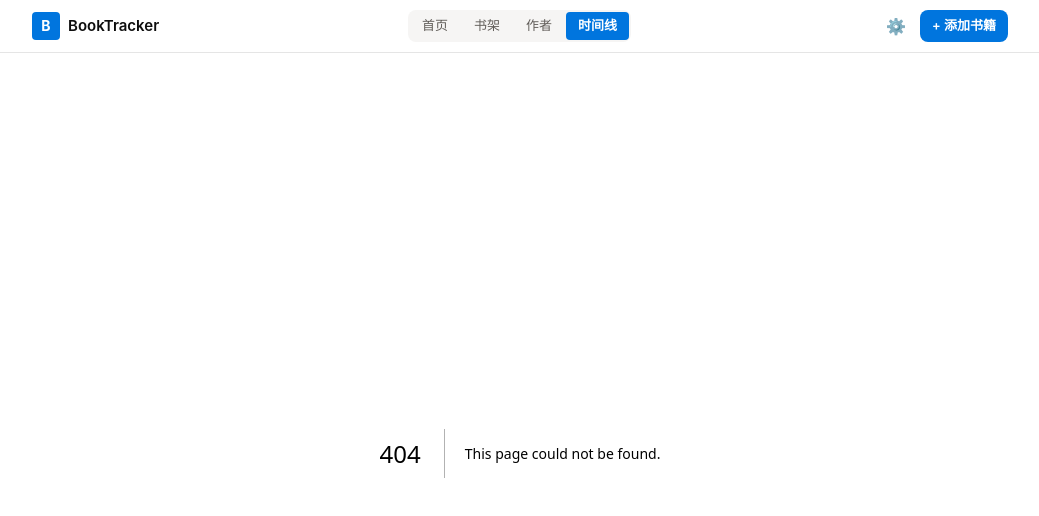
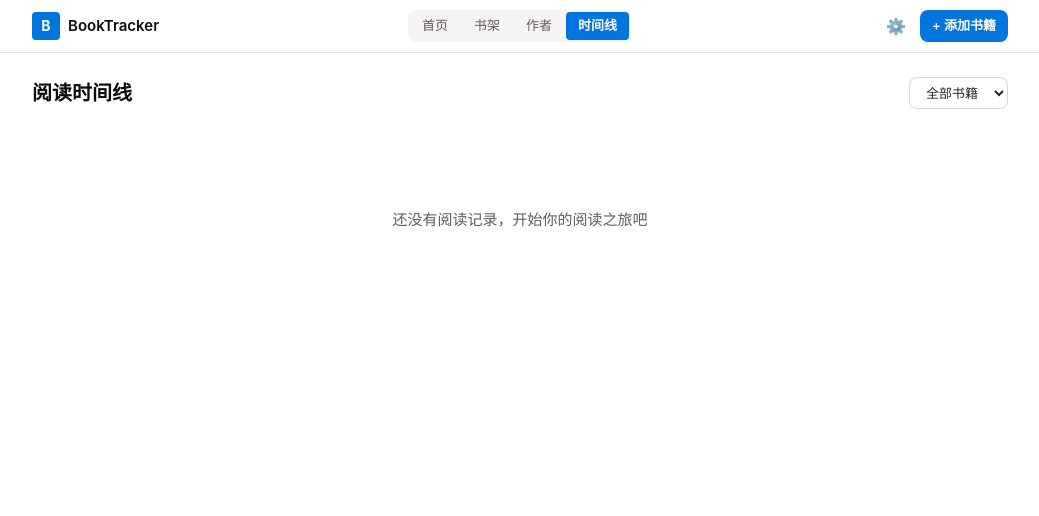
Before and after one commit to talentwill/BookTracker, a Next.js app: page /timeline in a window 1280 px wide. Before the commit this address had no page. Shown: the top 516 px of the page, without its empty margins (120-1159 px from the left). Built offline with nearby package versions, Linux system fonts and the light colour scheme.

Commit message:
feat: add reading timeline page with mind-map node style

```diff
--- /dev/null
+++ b/src/app/timeline/page.tsx
@@ -0,0 +1,189 @@
+"use client"
+
+import { useState } from "react"
+import { useBookStore } from "@/lib/store"
+
+interface DayGroup {
+  dateKey: string
+  dateLabel: string
+  weekday: string
+  chapters: Array<{
+    bookId: string
+    bookTitle: string
+    coverUrl?: string
+    tocItemId: string
+    chapterTitle: string
+  }>
+}
+
+const WEEKDAYS = ["周日", "周一", "周二", "周三", "周四", "周五", "周六"]
+
+function formatDateLabel(dateKey: string): { month: string; day: string; weekday: string } {
+  const d = new Date(dateKey + "T00:00:00")
+  return {
+    month: `${d.getMonth() + 1}月`,
+    day: `${d.getDate()}日`,
+    weekday: WEEKDAYS[d.getDay()],
+  }
+}
+
+export default function TimelinePage() {
+  const [selectedBookId, setSelectedBookId] = useState<string>("all")
+  const store = useBookStore()
+
+  // Aggregate completed chapters by date
+  const completedStatuses = store.chapterStatuses.filter(
+    s => s.checked && s.checkedAt !== null
+  )
+
+  // Build tocItemId → book map
+  const tocItemMap = new Map(store.tocItems.map(t => [t.id, t]))
+
+  // Group by date
+  const dateMap = new Map<string, DayGroup>()
+
+  for (const status of completedStatuses) {
+    const tocItem = tocItemMap.get(status.tocItemId)
+    if (!tocItem) continue
+
+    const book = store.books.find(b => b.id === tocItem.bookId)
+    if (!book) continue
+
+    // Filter by selected book
+    if (selectedBookId !== "all" && tocItem.bookId !== selectedBookId) continue
+
+    const dateKey = new Date(status.checkedAt!).toISOString().slice(0, 10)
+
+    if (!dateMap.has(dateKey)) {
+      const { month, day, weekday } = formatDateLabel(dateKey)
+      dateMap.set(dateKey, {
+        dateKey,
+        dateLabel: `${month}${day}`,
+        weekday,
+        chapters: [],
+      })
+    }
+
+    dateMap.get(dateKey)!.chapters.push({
+      bookId: book.id,
+      bookTitle: book.title,
+      coverUrl: book.coverUrl,
+      tocItemId: tocItem.id,
+      chapterTitle: tocItem.title,
+    })
+  }
+
+  // Sort by date descending
+  const groups = [...dateMap.values()].sort((a, b) => b.dateKey.localeCompare(a.dateKey))
+
+  // Books that have reading records
+  const booksWithRecords = store.books.filter(book =>
+    completedStatuses.some(s => {
+      const tocItem = tocItemMap.get(s.tocItemId)
+      return tocItem?.bookId === book.id
+    })
+  )
+
+  return (
+    <div className="px-6 py-6">
+      <div className="mb-5 flex items-center justify-between">
+        <h1 className="text-xl font-bold text-[rgba(0,0,0,0.95)]">阅读时间线</h1>
+        <select
+          value={selectedBookId}
+          onChange={e => setSelectedBookId(e.target.value)}
+          className="border border-[rgba(0,0,0,0.15)] rounded-md px-3 py-1.5 text-[13px] text-[rgba(0,0,0,0.85)] bg-white outline-none focus:border-[#0075de]"
+        >
+          <option value="all">全部书籍</option>
+          {booksWithRecords.map(book => (
+            <option key={book.id} value={book.id}>{book.title}</option>
+          ))}
+        </select>
+      </div>
+
+      {groups.length === 0 ? (
+        <div className="flex flex-col items-center justify-center py-20 text-[#615d59]">
+          <p className="text-[15px]">
+            {selectedBookId === "all"
+              ? "还没有阅读记录，开始你的阅读之旅吧"
+              : "这本书还没有阅读记录"}
+          </p>
+        </div>
+      ) : (
+        <div className="relative">
+          {groups.map((group, groupIdx) => {
+            // Group chapters by book within each day
+            const bookMap = new Map<string, typeof group.chapters>()
+            for (const ch of group.chapters) {
+              if (!bookMap.has(ch.bookId)) bookMap.set(ch.bookId, [])
+              bookMap.get(ch.bookId)!.push(ch)
+            }
+
+            return (
+              <div key={group.dateKey} className="mb-6">
+                {/* Date node - hollow pill */}
+                <div className="inline-flex items-center gap-2 border-2 border-[#0075de] rounded-[20px] px-3.5 py-1.5">
+                  <span className="w-2 h-2 rounded-full bg-[#0075de]" />
+                  <span className="text-[13px] font-semibold text-[rgba(0,0,0,0.85)]">
+                    {group.dateLabel} · {group.weekday}
+                  </span>
+                  <span className="text-[12px] text-[#615d59]">
+                    {group.chapters.length}章
+                  </span>
+                </div>
+
+                {/* Dashed branch line + book groups */}
+                <div className="ml-2.5 border-l-2 border-dashed border-[#d0cfcf] pl-5 mt-2 mb-2">
+                  {[...bookMap.entries()].map(([bookId, chapters]) => {
+                    const book = store.books.find(b => b.id === bookId)
+                    return (
+                      <div key={bookId} className="mb-3 last:mb-0">
+                        {/* Book row */}
+                        <div className="flex items-center gap-2 mb-1">
+                          <div className="w-6 h-8 rounded-[3px] bg-[#fef3e0] flex items-center justify-center text-[12px] shrink-0 overflow-hidden">
+                            {book?.coverUrl ? (
+                              <img
+                                src={book.coverUrl}
+                                alt={book.title}
+                                className="w-full h-full object-cover"
+                                onError={e => { (e.target as HTMLImageElement).style.display = "none" }}
+                              />
+                            ) : (
+                              "📘"
+                            )}
+                          </div>
+                          <span className="text-[13px] font-medium text-[rgba(0,0,0,0.85)]">
+                            {book?.title ?? "未知"}
+                          </span>
+                        </div>
+
+                        {/* Chapter chips */}
+                        <div className="ml-8 flex flex-wrap gap-1.5">
+                          {chapters.map(ch => (
+                            <span
+                              key={ch.tocItemId}
+                              className="inline-flex items-center gap-1 bg-white border border-[rgba(0,0,0,0.08)] rounded-[12px] px-2.5 py-1 text-[12px] text-[rgba(0,0,0,0.65)]"
+                            >
+                              <span className="w-[5px] h-[5px] rounded-full bg-[#0075de]" />
+                              {ch.chapterTitle}
+                            </span>
+                          ))}
+                        </div>
+                      </div>
+                    )
+                  })}
+                </div>
+
+                {/* Divider between days */}
+                {groupIdx < groups.length - 1 && (
+                  <div className="h-px bg-transparent ml-2.5 relative">
+                    <div className="absolute left-0 top-0 bottom-0 w-0.5 bg-[#e0dfde]" />
+                  </div>
+                )}
+              </div>
+            )
+          })}
+        </div>
+      )}
+    </div>
+  )
+}
```
